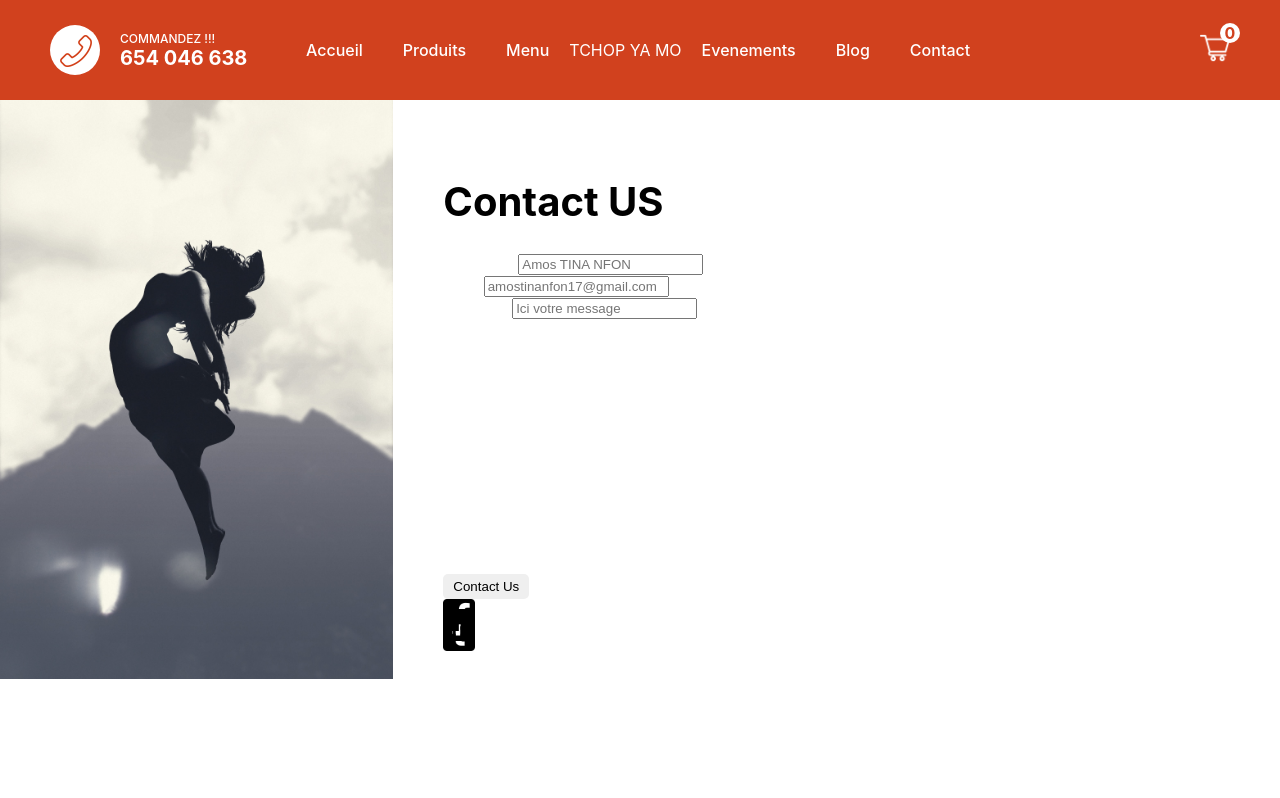
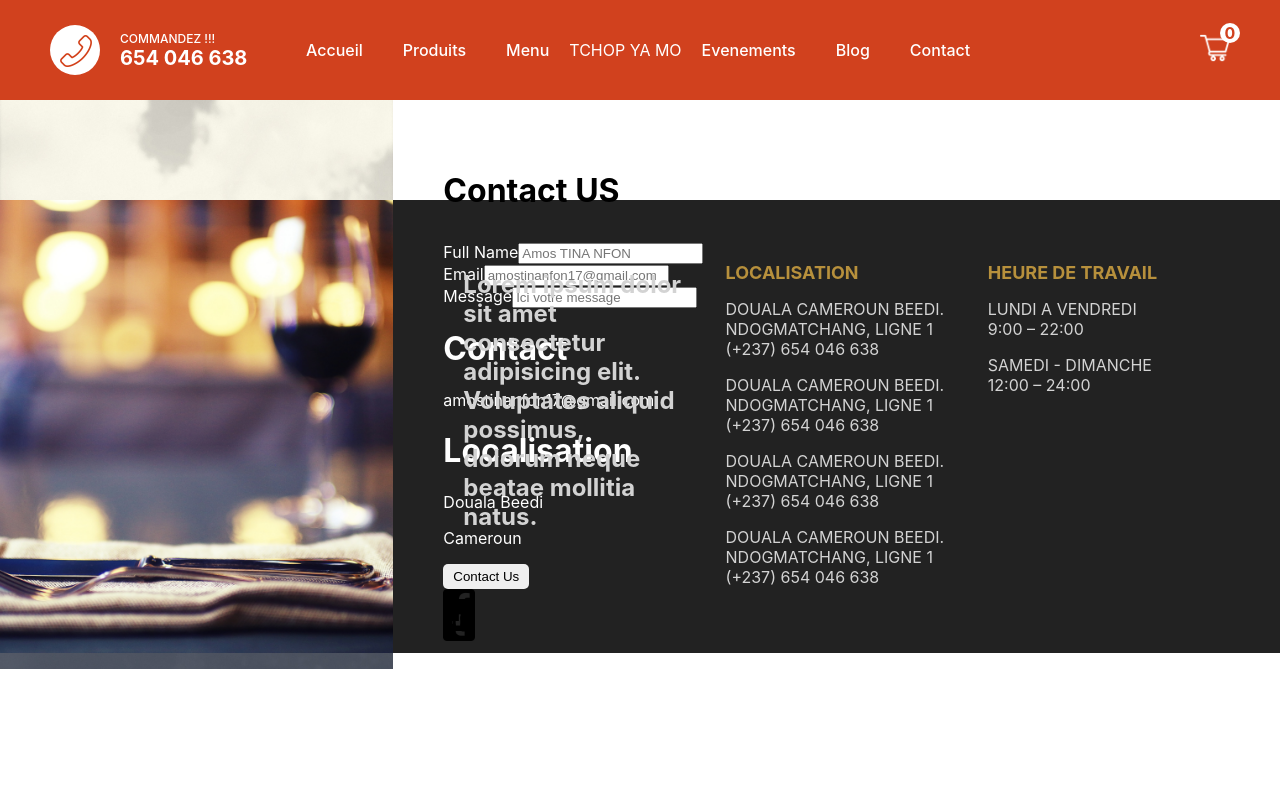
Before and after one commit to amostinanfon/restaurant, a Next.js app: page /contact in a window 1280 px wide. Shown: the top 798 px of the page. Built offline with nearby package versions, Linux system fonts and the light colour scheme.

Commit message:
adding height to image 5

```diff
--- a/styles/Contact.module.css
+++ b/styles/Contact.module.css
@@ -1,6 +1,6 @@
 .container {
    width: 100%;
-   height: calc(100vh - 100px);
+   height: 100px;
 }
 
 
@@ -63,5 +63,5 @@
 }
 
 .text {
-    font-size: 20px;
+    margin-bottom: 10px;
 }
```
